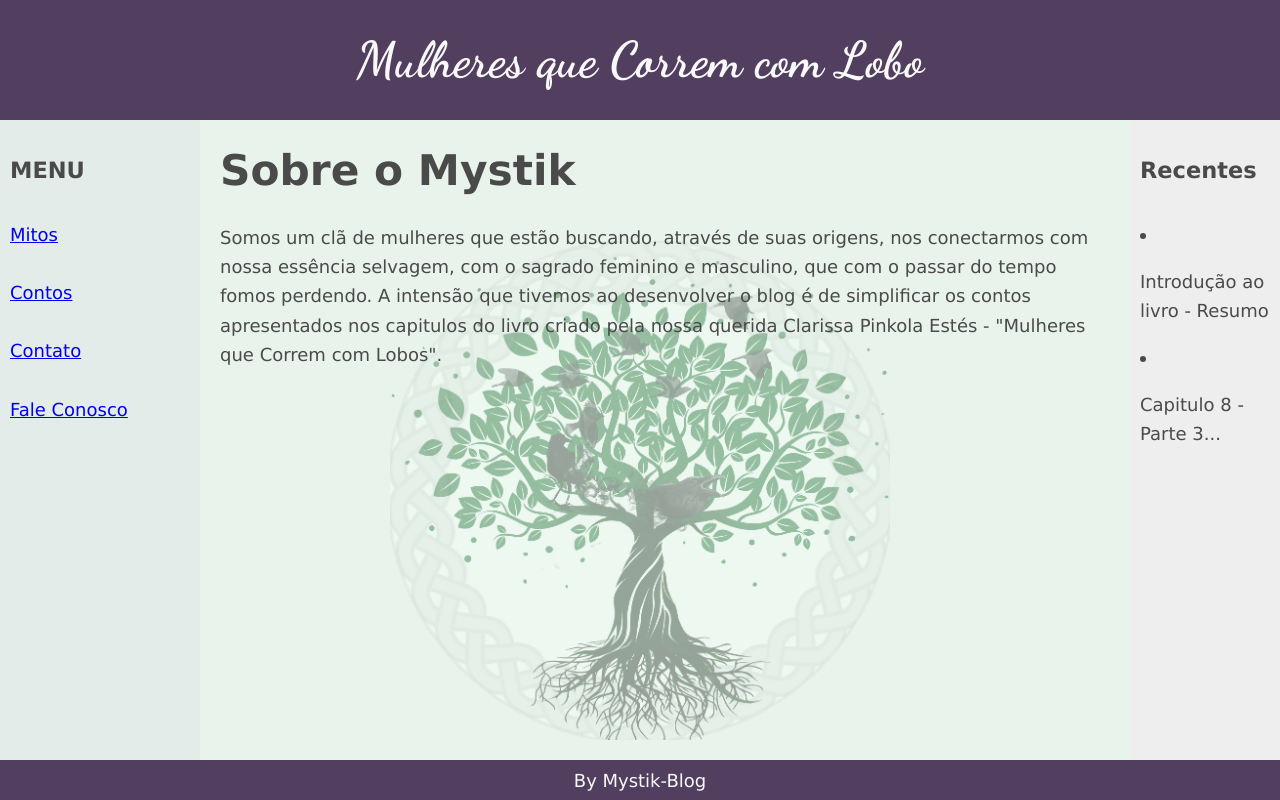
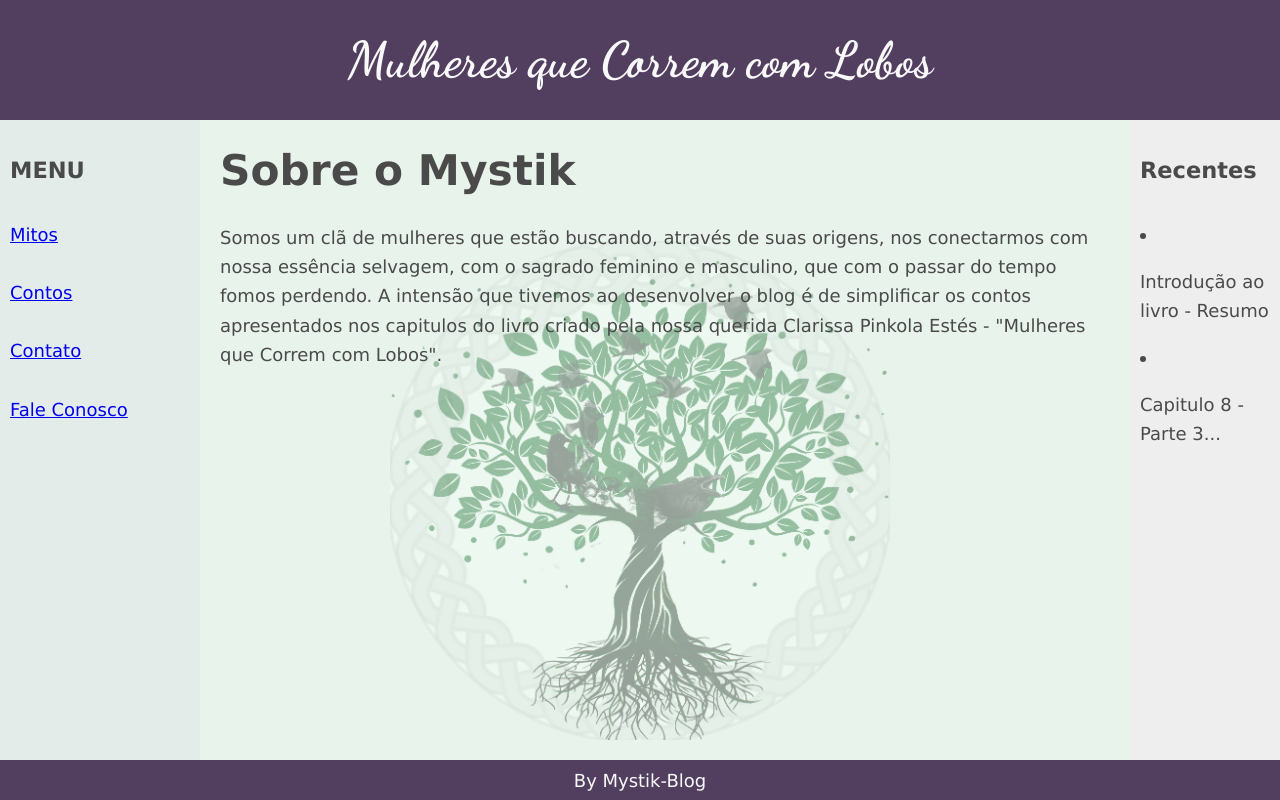
Before and after one commit to lin-reis/lin-reis.github.io, a plain HTML site: page index.html in a window 1280 px wide. Drawn offline with Linux system fonts and the light colour scheme.

Commit message:
versão final

```diff
--- a/index.html
+++ b/index.html
@@ -10,7 +10,7 @@
 
 <body>
   <header>
-    Mulheres que Correm com Lobo
+    Mulheres que Correm com Lobos
   </header>
   <main>
     <h1>Sobre o Mystik</h1>
--- a/meu_site.css
+++ b/meu_site.css
@@ -62,16 +62,12 @@ html {
 body {
   font-size: 1.8rem;
   line-height: 1.618;
-  /* max-width: 38em; */
-  /* margin: auto; */
-  /* color: #4a4a4a; */
   background-color: #f3f0f5;
-  /* padding: 13px; */
   margin: 0;
   padding: 0;
   max-width: inherit;
   color: #4a4a4a;
-  background-image: url("kisspng-tree.png");
+  background-image: url("kisspng-tre.png");
   background-repeat: no-repeat;
   background-position: 50% 80%;
   background-size: 500px;
```
Also changed, not shown: kisspng-tre.png (renamed from kisspng-tree.png).
